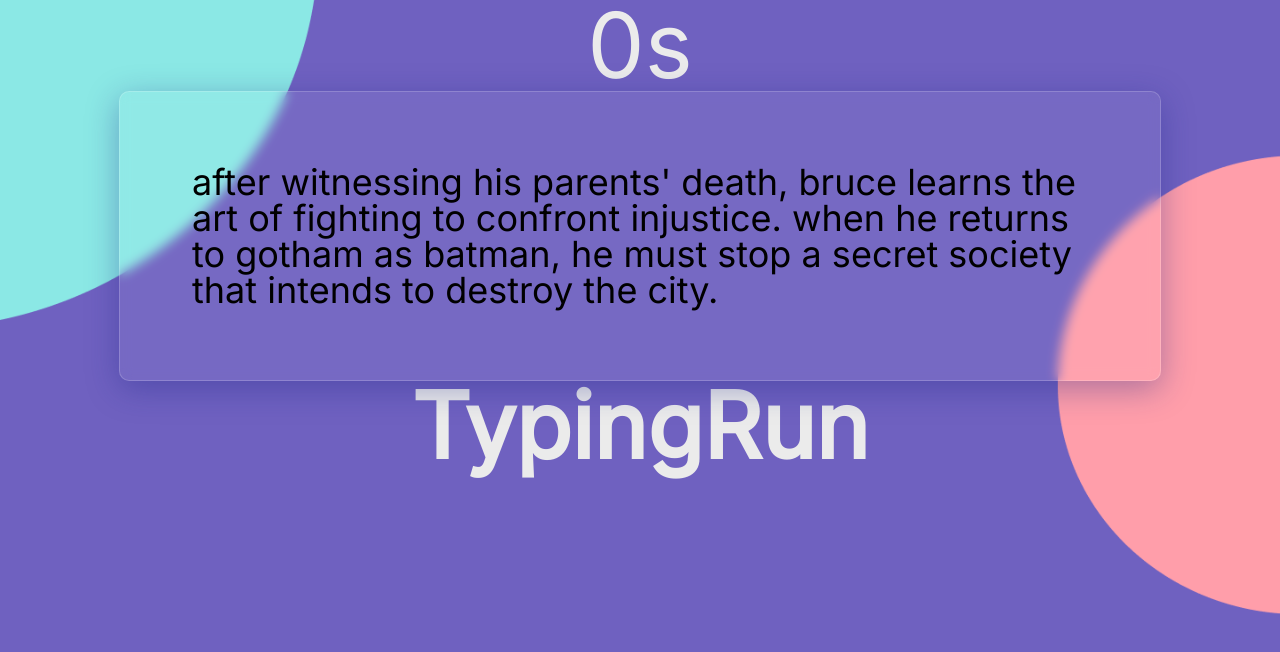
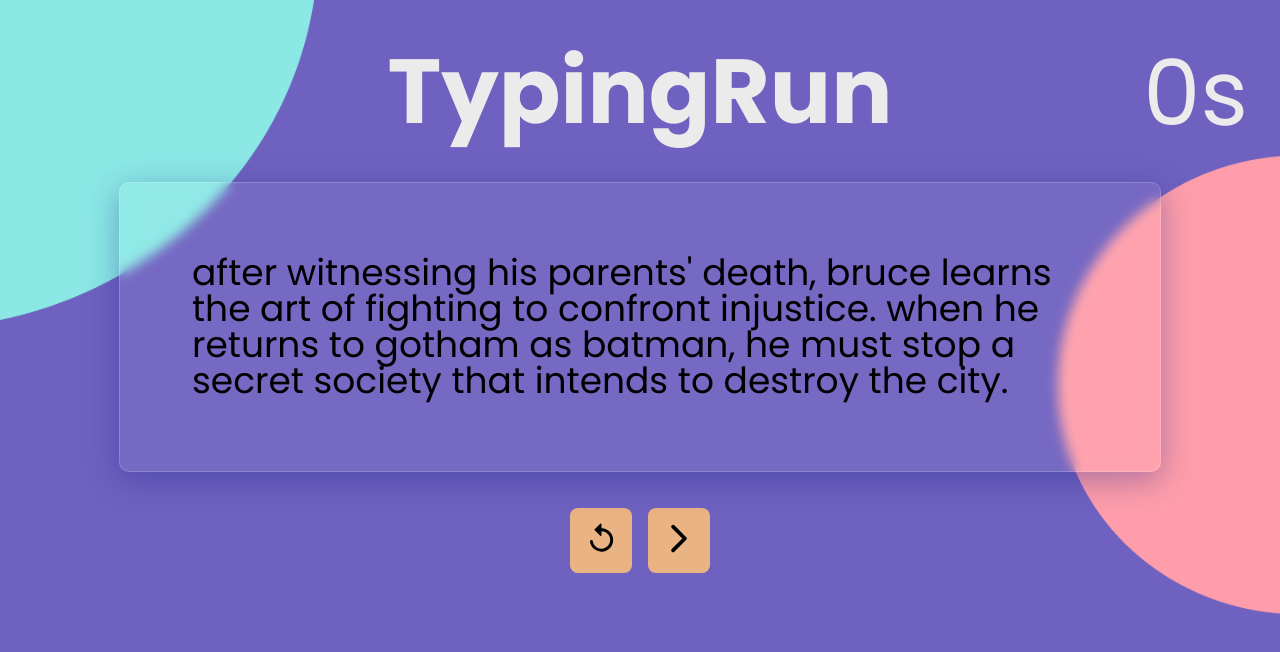
Before and after one commit to andrelzsousa/TypingRun, a React (Create React App) app: page / in a window 1280 px wide. Shown: the top 652 px of the page. Built offline with nearby package versions, Linux system fonts and the light colour scheme; no server answers.

Commit message:
desktop finished

```diff
--- a/package.json
+++ b/package.json
@@ -3,6 +3,10 @@
   "version": "0.1.0",
   "private": true,
   "dependencies": {
+    "@emotion/react": "^11.11.1",
+    "@emotion/styled": "^11.11.0",
+    "@mui/icons-material": "^5.14.3",
+    "@mui/material": "^5.14.3",
     "@testing-library/jest-dom": "^5.17.0",
     "@testing-library/react": "^13.4.0",
     "@testing-library/user-event": "^13.5.0",
--- a/src/App.js
+++ b/src/App.js
@@ -5,6 +5,9 @@ import Finish from './Finish';
 import { moviesPlots } from './moviesPlots';
 import './reset.css'
 import './index.css'
+import Button from './Button';
+import ReplayRoundedIcon from '@mui/icons-material/ReplayRounded';
+import ArrowForwardIosRoundedIcon from '@mui/icons-material/ArrowForwardIosRounded';
 
 
 //https://www.speedtypingonline.com/typing-equations
@@ -13,6 +16,10 @@ function App() {
   function getRandomItem() {
     const randomIndex = Math.floor(Math.random() * moviesPlots.length);
     return moviesPlots[randomIndex];
+  }
+
+  function handleFoward(){
+    window.location.reload()
   }
 
   const movie = useRef(getRandomItem())
@@ -36,15 +43,21 @@ function App() {
   console.log()
   return (
     <div className='main'>
+      <p className='title'>TypingRun</p>
 
-        <StopWatch time={time} isActive={isActive} setTime={setTime} />
+      <StopWatch time={time} isActive={isActive} setTime={setTime} />
       <div className='box-title'>
         <Text setText={setText} curIndex={curIndex} isActive={isActive} setIsActive={setIsActive} hits={hits}>
           {text}
         </Text>
       </div>
-      {text.length === curIndex.current && <Finish hits={hits} textLen={textLen} time={time} movieTitle={movie.current.title}/>}
-      <p className='title'>TypingRun</p>
+
+      {/* <p className=''>{!isActive? 'Start Typing to begin!' : 'Run!'}</p> */}
+      <div className='buttons'>
+        <Button><ReplayRoundedIcon fontSize='large' /></Button>
+        <Button handler={handleFoward}><ArrowForwardIosRoundedIcon fontSize='large' /></Button>
+        {text.length === curIndex.current && <Finish hits={hits} textLen={textLen} time={time} movieTitle={movie.current.title} />}
+      </div>
     </div>
   );
 }
--- /dev/null
+++ b/src/Button.js
@@ -0,0 +1,7 @@
+function Button({handler, children}) {
+    return (
+        <button className='btn' onClick={handler}>{children}</button>
+    )
+}
+
+export default Button
--- a/src/Finish.js
+++ b/src/Finish.js
@@ -10,11 +10,11 @@ function Finish({hits, textLen, time, movieTitle}) {
     const accuracy = hits.current/textLen
 
     return (
-        <div>
-            <p>finish. </p>
-            <p>Hits: {hits.current}. Errors: {errors}</p>
+        <div className='finish'>
+
+            {/* <p>Hits: {hits.current}. Errors: {errors}</p> */}
             {/* <p>NET WPM: {parseInt(netWPM)}</p> */}
-            <p>RAW WPM: {parseInt(rawWPM)}</p>
+            <p>WPM: {parseInt(rawWPM)}</p>
             <p>Accuracy: {parseInt(accuracy * 100)}%</p>
             <p>Movie: {movieTitle}</p>
         </div>
--- a/src/StopWatch.js
+++ b/src/StopWatch.js
@@ -17,7 +17,7 @@ function StopWatch({time, isActive, setTime, finish}) {
     }, [isActive, setTime])
 
     return (
-        <div>
+        <div className='box-time'>
             <p className='time'>{time}s</p>
         </div>
     )
--- a/src/index.css
+++ b/src/index.css
@@ -1,4 +1,14 @@
-@import url('https://fonts.googleapis.com/css2?family=Inter:wght@300;400&family=Poppins:wght@300;400;700&display=swap');
+@import url('https://fonts.googleapis.com/css2?family=Poppins:wght@300;400;700&display=swap');
+
+
+
+
+.title{
+  color: #EBEBEB;
+  font-size: 91px;
+  font-weight: 700;
+  margin: .5em;
+}
 
 .main{
   background-image: url('./assets/bg.png');
@@ -8,12 +18,12 @@
   flex-direction: column;
   justify-content: flex-start;
   align-items: center;
-  font-family: 'Inter', sans-serif;
+  font-family: 'Poppins', sans-serif;
   overflow: hidden;
 }
 
 .box-title{
-  font-family: 'Inter', sans-serif;
+  font-family: 'Poppins', sans-serif;
   font-size: 36px;
   background: rgba( 255, 255, 255, 0.05 );
   box-shadow: 0 8px 32px 0 rgba( 31, 38, 135, 0.37 );
@@ -23,14 +33,28 @@
   border: 1px solid rgba( 255, 255, 255, 0.18 );
   padding: 2em;
   width: 70%;
+  margin-bottom: 1em;
+}
+
+.header{
+  color: #EBEBEB;
+  font-size: 51px;
+  font-weight: 400
+  ;
 }
 
 .time{
   color: #EBEBEB;
   font-size: 91px;
-  font-weight: 400
-  ;
+  font-weight: 400;
 }
+
+.box-time{
+  position: absolute;
+  top: 3em;
+  right: 2em;
+}
+
 .miss{
   background-color: #FF5F5F;
   fill: rgba(255, 255, 255, 0.01);
@@ -43,9 +67,29 @@
   background-color: #74AA5A;
 }
 
-.title{
+.btn{
+  background-color: #E9B384;
+  color: #000;
+  border: none;
+  border-radius: 8px;
+  padding: 1em;
+}
+
+.buttons{
+  display: flex;
+  gap: 1em;
+
+}
+
+.buttons Button{
+  cursor: pointer;
+}
+
+.finish{
   color: #EBEBEB;
-  font-size: 91px;
-  font-weight: 700
-  ;
+  font-size: 32px;
 }
+
+.finish p{
+  margin-bottom: .5em;
+}
--- a/src/moviesPlots.js
+++ b/src/moviesPlots.js
@@ -18,12 +18,12 @@
 export const moviesPlots = [
     {plot: "When Earth becomes uninhabitable in the future, a farmer and ex-NASA pilot, Joseph Cooper, is tasked to pilot a spacecraft, along with a team of researchers, to find a new planet for humans.", title: 'Interstellar'},
     {plot: "A thief who steals corporate secrets through the use of dream-sharing technology is given the inverse task of planting an idea into the mind of a C.E.O., but his tragic past may doom the project and his team to disaster.", title: 'Inception'},
-    {plot: "After witnessing his parents' death, Bruce learns the art of fighting to confront injustice. When he returns to Gotham as Batman, he must stop a secret society that intends to destroy the city.", title: 'Batman: begins'},
+    {plot: "After witnessing his parents' death, Bruce learns the art of fighting to confront injustice. When he returns to Gotham as Batman, he must stop a secret society that intends to destroy the city.", title: 'Batman begins'},
     {plot: "Armed with only one word, Tenet, and fighting for the survival of the entire world, a Protagonist journeys through a twilight world of international espionage on a mission that will unfold in something beyond real time.", title: 'Tenet'},
     {plot: "When an otherworldly substance with amazing cloning properties falls into the hands of the evil criminal mastermind, Captain Maximum, only the extreme powers of the Italian Spiderman can save the world.", title: 'Italian Spiderman'},
     {plot: "Rosie and Alex have been best friends since they were 5, so they couldn't possibly be right for one another...or could they? When it comes to love, life and making the right choices, these two are their own worst enemies.", title: 'Love, Rosie'},
     {plot: "A young man and woman meet on a train in Europe, and wind up spending one evening together in Vienna. Unfortunately, both know that this will probably be their only night together.", title: 'Before sunrise'},
     {plot: "Two guys by the name of Silas and Jamal decided to one day smoke something magical, which eventually helps them to ace their college entrance exam.", title: 'How high'},
     {plot: "The story of Violet and Theodore, who meet and change each other's lives forever. As they struggle with the emotional and physical scars of their past, they discover that even the smallest places and moments can mean something.", title: 'All the bright places'},
-    {plot: "In a war-torn world of elemental magic, a young boy reawakens to undertake a dangerous mystic quest to fulfill his destiny as the Avatar, and bring peace to the world.", title: 'Avatar: The Last Airbender'}
+    {plot: "In a war-torn world of elemental magic, a young boy reawakens to undertake a dangerous mystic quest to fulfill his destiny as the Avatar, and bring peace to the world.", title: 'Avatar The Last Airbender'}
 ]
```
Also changed, not shown: 1 other file (tests, documents, lock files or other folders).
